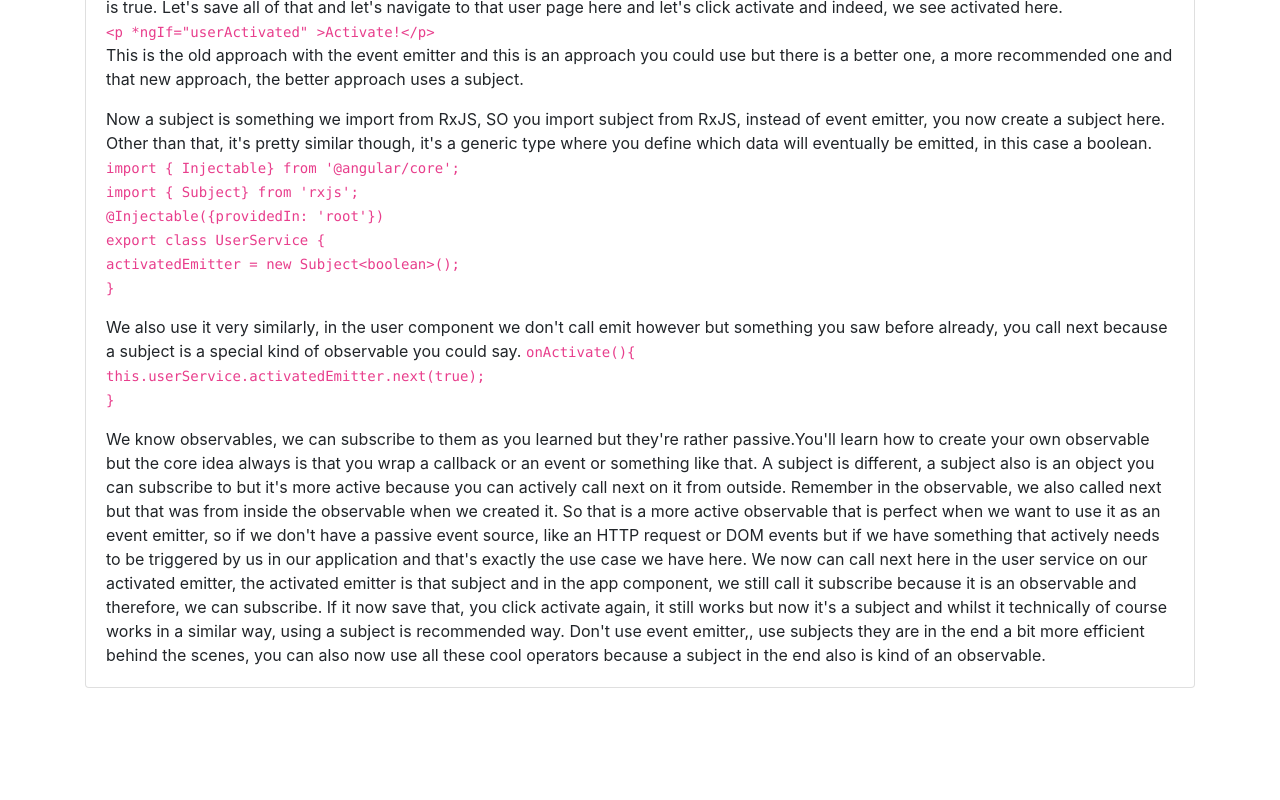
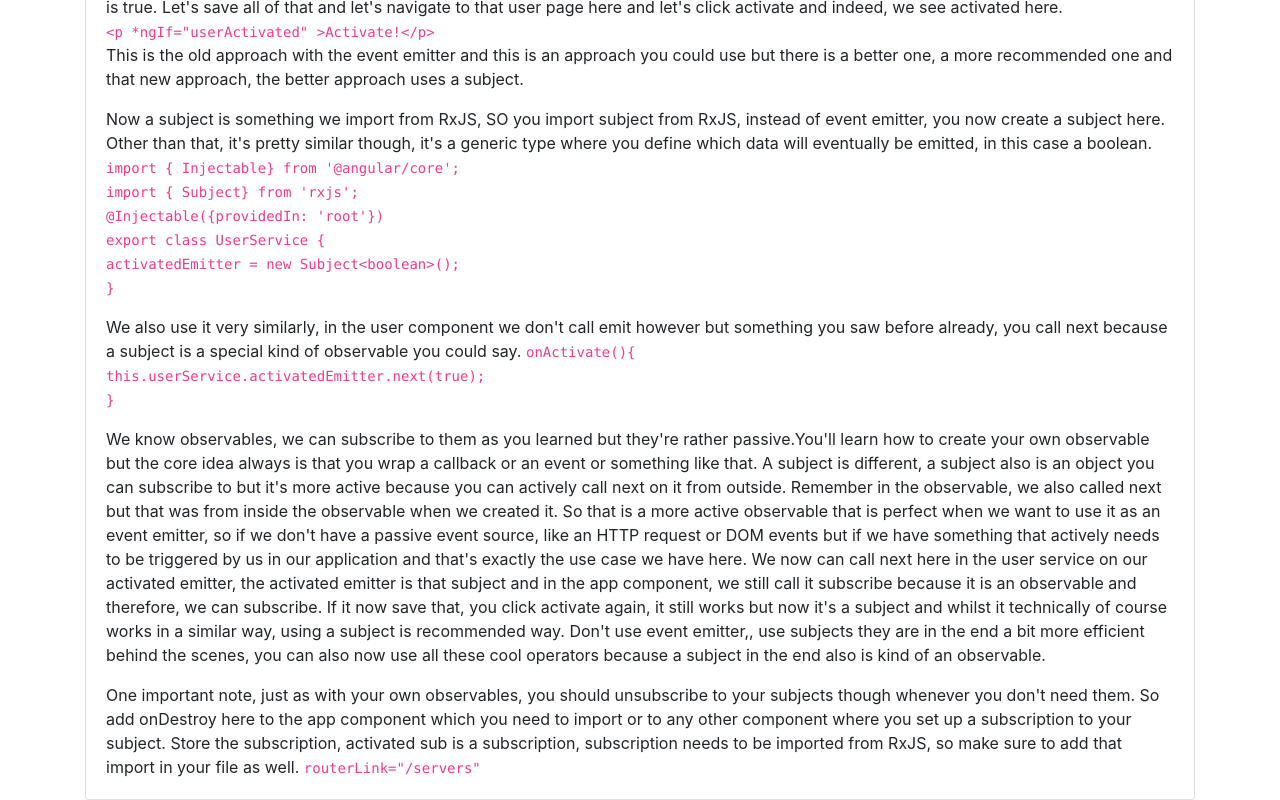
Before and after one commit to Sandro81/angularCourse-Observables, an Angular app: page / in a window 1280 px wide. Shown: the part 2900-3700 px from the top of the page. Before the commit the page ends 3588 px from the top, so only its background shows below. Built offline with nearby package versions, Linux system fonts and the light colour scheme.

Commit message:
Observable

```diff
--- a/src/app/app.component.html
+++ b/src/app/app.component.html
@@ -172,6 +172,9 @@
             }</code></p>
           <p class="card-text"> We know observables, we can subscribe to them as you learned but they're rather passive.You'll learn how to create your own observable but the core idea always is that you wrap a callback or an event or something like that. A subject is different, a subject also is an object you can subscribe to but it's more active because you can actively call next on it from outside. Remember in the observable, we also called next but that was from inside the observable when we created it. So that is a more active observable that is perfect when we want to use it as an event emitter, so if we don't have a passive event source, like an HTTP request or DOM events but if we have something that actively needs to be triggered by us in our application and that's exactly the use case we have here. We now can call next here in the user service on our activated emitter, the activated emitter is that subject and in the app component, we still call it subscribe because it is an observable and therefore, we can subscribe. If it now save that, you click activate again, it still works but now it's a subject and whilst it technically of course works in a similar way, using a subject is recommended way. Don't use event emitter,, use subjects they are in the end a bit more efficient behind the scenes, you can also now use all these cool operators because a subject in the end also is kind of an observable.</p>
 
+          <p class="card-text">One important note, just as with your own observables, you should unsubscribe to your subjects though whenever you don't need them. So add onDestroy here to the app component which you need to import or to any other component where you set up a subscription to your subject. Store the subscription, activated sub is a subscription, subscription needs to be imported from RxJS, so make sure to add that import in your file as well. <code>routerLink="/servers" </code></p>
+
+
         </div>
       </div>
 
```
